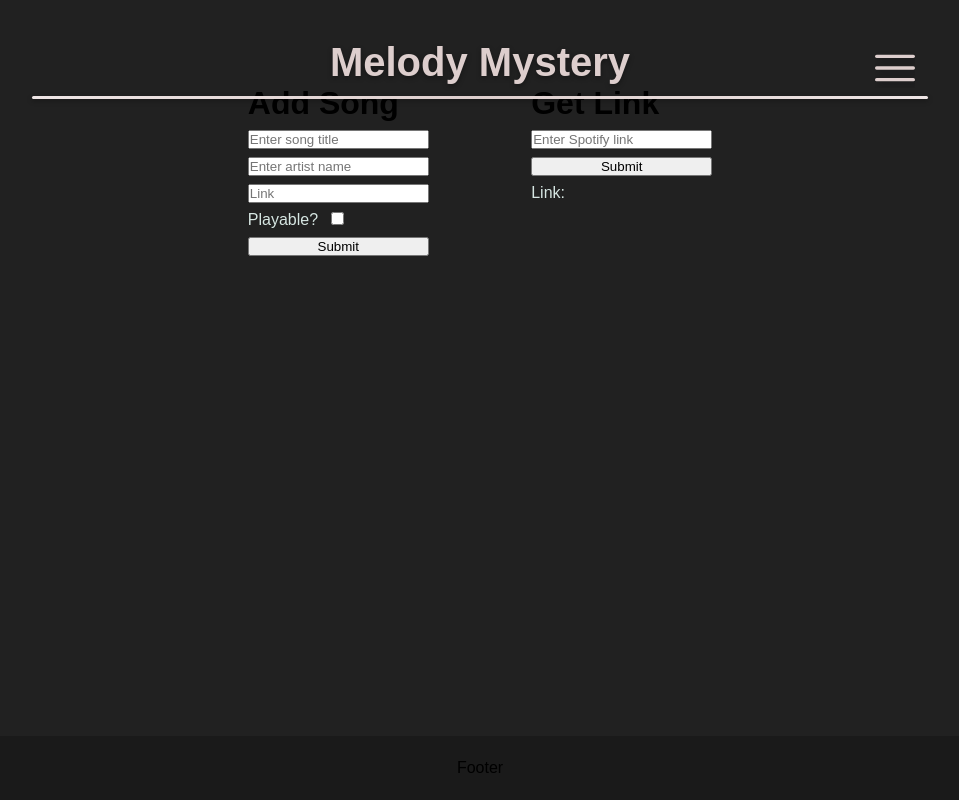
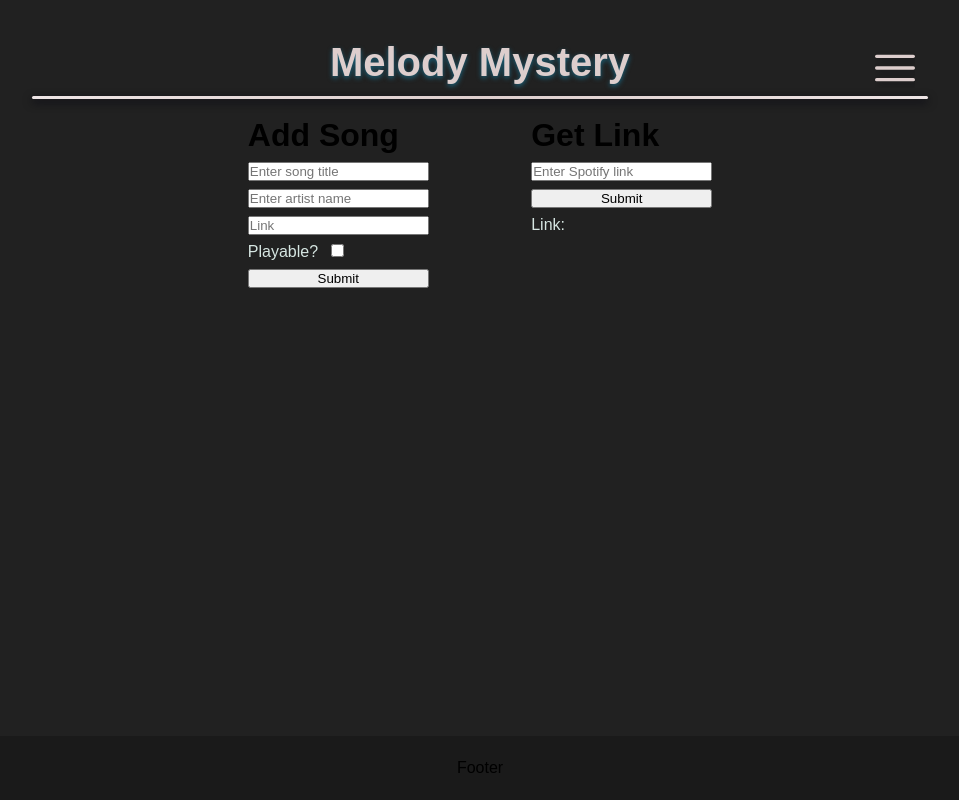
Before and after one commit to djk239/UntitledProject, a React (Vite) app in the folder Untitled_Project/: page /admin in a window 1280 px wide. Shown: the whole page, without its empty margins (160-1119 px from the left). Built offline with nearby package versions, Linux system fonts and the light colour scheme; a web font is replaced by a local one.

Commit message:
Updated background colors of App and Nav (LIKE)

```diff
--- a/Untitled_Project/package.json
+++ b/Untitled_Project/package.json
@@ -4,7 +4,7 @@
   "version": "0.0.0",
   "type": "module",
   "scripts": {
-    "dev": "vite",
+    "dev": "vite --host",
     "build": "vite build",
     "lint": "eslint . --ext js,jsx --report-unused-disable-directives --max-warnings 0",
     "preview": "vite preview"
--- a/Untitled_Project/src/App.module.css
+++ b/Untitled_Project/src/App.module.css
@@ -3,7 +3,7 @@
 .App{
     display: flex;
     flex-direction: column;
-    background: linear-gradient(45deg, var(--richblack), var(--darkblue), var(--richblack));
+    background: radial-gradient(ellipse at top, var(--richblack), #0b0b0e, var(--richblack));
     width:  100vw;
     height: 100vh;
     overflow-x: hidden;
--- a/Untitled_Project/src/components/Header.jsx
+++ b/Untitled_Project/src/components/Header.jsx
@@ -64,7 +64,8 @@ const Header = ({ isLoggedIn, handleLog, handleLogout }) => {
           </svg>
         </motion.div>
       </div>
-      <div className={styles.bar} />
+        <div className={styles.bar} />
+        <div className={styles.bottom}/>
       <AnimatePresence>
         {menuOpen && <Nav isLoggedIn={isLoggedIn} handleLog={handleLog} handleLogout={handleLogout} menuOpen={menuOpen} handleClick={handleClick} />}
       </AnimatePresence>
--- a/Untitled_Project/src/components/Header.module.css
+++ b/Untitled_Project/src/components/Header.module.css
@@ -7,7 +7,7 @@
     color: var(--smokewhite);
     font-size: 2.5rem;
     border-radius: 5px;
-    text-shadow: 0 2px 5px rgba(0, 0, 0, 0.35);
+    text-shadow: 0 2px 5px var(--darkblue);
     background-color: transparent;
 }
 
@@ -37,8 +37,12 @@
     border-radius: 25px;
     align-self: center;
     background: radial-gradient(circle, var(--smokewhite), var(--lightwhite));
-    box-shadow: 0 2px 5px rgba(0, 0, 0, 0.35);
-    margin-top: 6em
+    box-shadow: 0 3px 10px var(--richblack);
+    margin-top: 6em;
+}
+
+.bottom{
+    padding-bottom: 2em;
 }
 
 @media(max-width:767px){
--- a/Untitled_Project/src/components/Nav.module.css
+++ b/Untitled_Project/src/components/Nav.module.css
@@ -1,6 +1,7 @@
 .container {
     position: fixed;
-    background-color: var(--richblack);
+    background: linear-gradient(to top, var(--richblack), #0b0b0e, var(--richblack));
+    box-shadow: -10px 10px 10px #04030f;
     display: flex;
     flex-direction: column;
     align-items: center;
--- a/Untitled_Project/src/components/game/Game.jsx
+++ b/Untitled_Project/src/components/game/Game.jsx
@@ -80,7 +80,7 @@ export default function Game({isLoggedIn}) {
   return (
     <div className={styles.container}>
       <h1 className={styles.score}>Score: {score}</h1>
-      <h1 className={styles.header}>Guess the Song</h1>
+      <h1 className={styles.header}>Name the Melody</h1>
       <div className={styles.audiocontainer}>
         <svg
           className={styles.playbutton}
--- a/Untitled_Project/src/components/game/Game.module.css
+++ b/Untitled_Project/src/components/game/Game.module.css
@@ -52,7 +52,7 @@
 .subguess{
     padding-inline: 1em;
     padding-block:  1em;
-    background-color: var(--primary-color);
+    background-color: var(--lightblue);
     font-weight: 1000;
     color: var(--off-black);
 }
@@ -62,11 +62,12 @@
     padding-block: 1.2vh;
     align-self: center;
     margin-top: 5px;
-    background-color: var(--primary-color);
+    background-color: var(--lightblue);
     font-weight: 1000;
     color: var(--off-black);
 }
 
 .score{
     position: absolute;
+    bottom: 0;
 }
--- a/Untitled_Project/src/index.css
+++ b/Untitled_Project/src/index.css
@@ -8,4 +8,5 @@
 html{
   scroll-behavior: smooth;
   overflow-x: hidden;
+  background-color: #0b0b0b;
 }
```
